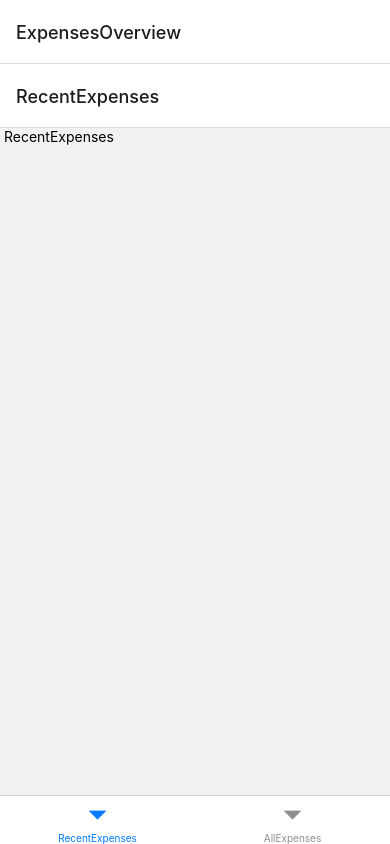
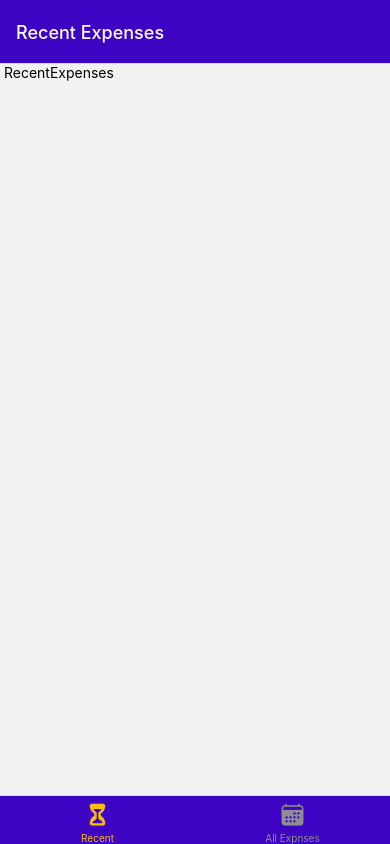
Before and after one commit to berkaytorun/Expenses, a React Native app: screen / in a window 390 px wide. Built offline with nearby package versions, Linux system fonts and the light colour scheme.

Commit message:
styling navigation

```diff
--- a/App.js
+++ b/App.js
@@ -2,25 +2,55 @@
 import { NavigationContainer } from '@react-navigation/native';
 import { createBottomTabNavigator } from '@react-navigation/bottom-tabs';
 import { createNativeStackNavigator } from '@react-navigation/native-stack';
+import { Ionicons } from '@expo/vector-icons';
 
 import { AllExpenses } from './screens/AllExpenses';
 import { ManageExpense } from './screens/ManageExpense';
 import { RecentExpenses } from './screens/RecentExpenses';
+import { GlobalStyles } from './utils/styles';
 
 const Stack = createNativeStackNavigator();
 const BottomTabs = createBottomTabNavigator();
 
 const ExpensesOverview = () => {
     return (
-        <BottomTabs.Navigator>
+        <BottomTabs.Navigator
+            screenOptions={{
+                headerStyle: { backgroundColor: GlobalStyles.colors.primary500 },
+                headerTintColor: 'white',
+                tabBarStyle: { backgroundColor: GlobalStyles.colors.primary500 },
+                tabBarActiveTintColor: GlobalStyles.colors.accent500,
+            }}
+        >
             <BottomTabs.Screen
                 name='RecentExpenses'
                 component={RecentExpenses}
+                options={{
+                    title: 'Recent Expenses',
+                    tabBarLabel: 'Recent',
+                    tabBarIcon: ({ color, size }) => (
+                        <Ionicons
+                            name='hourglass'
+                            size={size}
+                            color={color}
+                        />
+                    ),
+                }}
             />
-
             <BottomTabs.Screen
                 name='AllExpenses'
                 component={AllExpenses}
+                options={{
+                    title: 'All Expenses',
+                    tabBarLabel: 'All Expnses',
+                    tabBarIcon: ({ color, size }) => (
+                        <Ionicons
+                            name='calendar'
+                            size={size}
+                            color={color}
+                        />
+                    ),
+                }}
             />
         </BottomTabs.Navigator>
     );
@@ -35,6 +65,7 @@
                     <Stack.Screen
                         name='ExpensesOverview'
                         component={ExpensesOverview}
+                        options={{ headerShown: false }}
                     />
                     <Stack.Screen
                         name='ManageExpense'
--- /dev/null
+++ b/utils/styles.js
@@ -0,0 +1,16 @@
+export const GlobalStyles = {
+    colors: {
+        primary50: '#e4d9fd',
+        primary100: '#c6affc',
+        primary200: '#a281f0',
+        primary400: '#5721d4',
+        primary500: '#3e04c3',
+        primary700: '#2d0689',
+        primary800: '#200364',
+        accent500: '#f7bc0c',
+        error50: '#fcc4e4',
+        error500: '#9b095c',
+        gray500: '#39324a',
+        gray700: '#221c30',
+    },
+};
```
